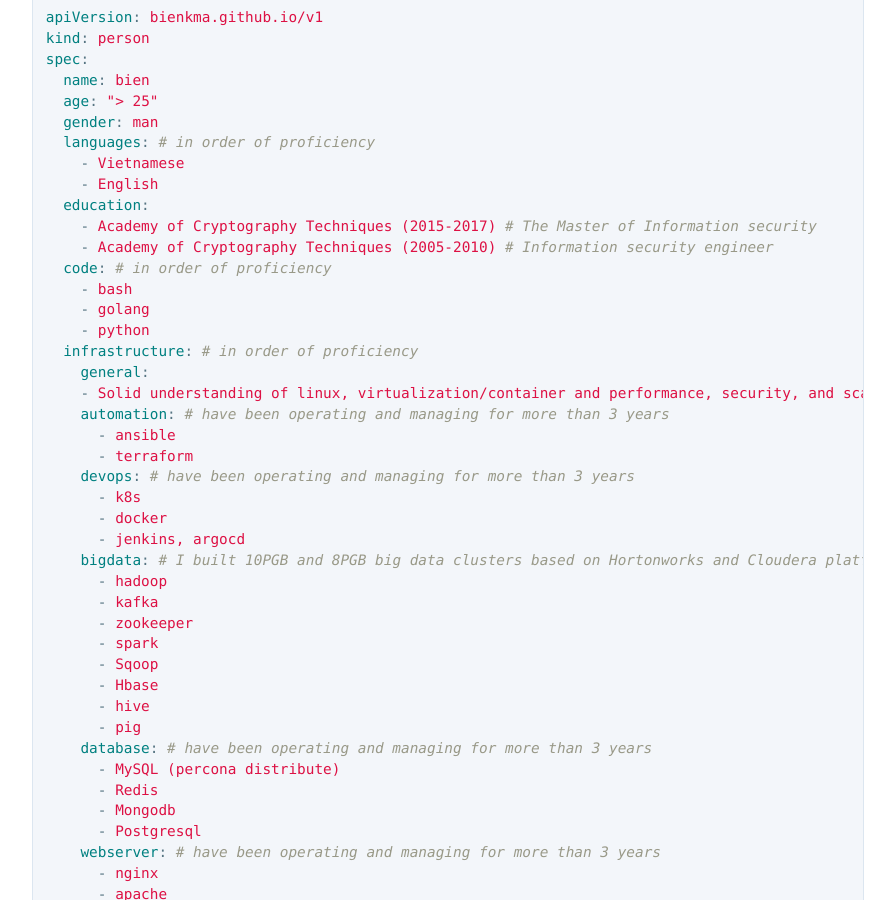
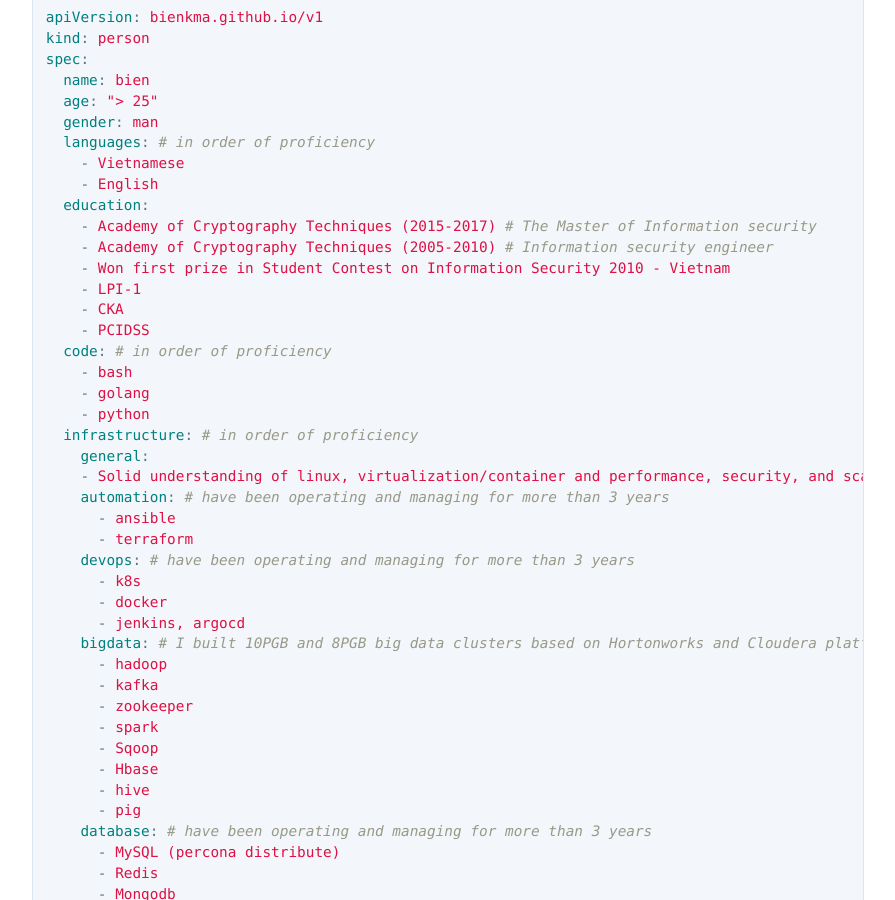
Before and after one commit to bienkma/bienkma.github.io, a Jekyll site: the page built from index.md, in a window 1280 px wide and 900 px high, scrolled down 448 px. Shown: the whole window, without its empty margins (192-1087 px from the left). Built offline with Jekyll 4.4.1, drawn with Linux system fonts in a browser that asks for light colours; some of the changed text lies outside the part shown.

```diff
--- a/index.md
+++ b/index.md
@@ -15,6 +15,10 @@ spec:
   education:
     - Academy of Cryptography Techniques (2015-2017) # The Master of Information security
     - Academy of Cryptography Techniques (2005-2010) # Information security engineer
+    - Won first prize in Student Contest on Information Security 2010 - Vietnam
+    - LPI-1
+    - CKA
+    - PCIDSS
   code: # in order of proficiency
     - bash
     - golang
```
Also changed, not shown: other parts of index.md (+1 -0 lines).
